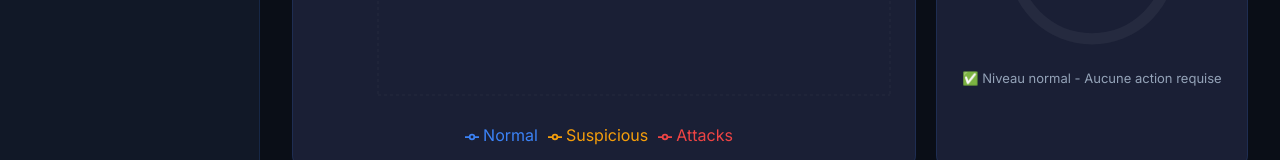
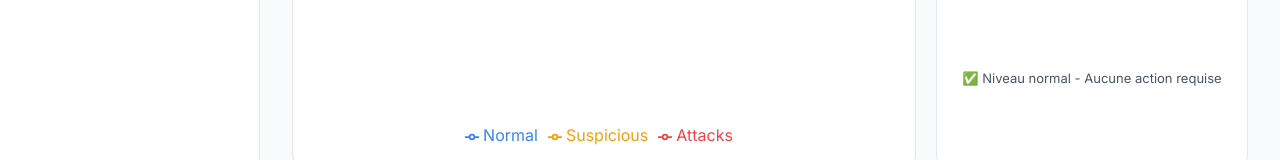
Before and after one commit to meedvfx/Network-Defense-System, a React (Vite) app in the folder dashboard/: page / in a window 1280 px wide. Shown: the part 478-638 px from the top of the page. Built offline with nearby package versions, Linux system fonts and the light colour scheme; no server answers.

Commit message:
Light Theme

```diff
--- a/dashboard/src/App.jsx
+++ b/dashboard/src/App.jsx
@@ -143,8 +143,9 @@ function TrafficChart({ data }) {
                 <XAxis dataKey="time" />
                 <YAxis />
                 <Tooltip
-                    contentStyle={{ background: '#1a1f35', border: '1px solid rgba(59,130,246,0.2)', borderRadius: '10px', fontSize: '12px' }}
-                    labelStyle={{ color: '#94a3b8' }}
+                    contentStyle={{ background: 'var(--bg-card)', border: '1px solid var(--border-color)', borderRadius: '10px', fontSize: '12px', color: 'var(--text-primary)' }}
+                    labelStyle={{ color: 'var(--text-secondary)' }}
+                    itemStyle={{ color: 'var(--text-primary)' }}
                 />
                 <Area type="monotone" dataKey="normal" stroke="#3b82f6" fill="url(#gradNormal)" strokeWidth={2} name="Normal" />
                 <Area type="monotone" dataKey="suspicious" stroke="#f59e0b" fill="transparent" strokeWidth={2} strokeDasharray="5 5" name="Suspicious" />
@@ -174,7 +175,8 @@ function AttackDistribution({ data }) {
                     ))}
                 </Pie>
                 <Tooltip
-                    contentStyle={{ background: '#1a1f35', border: '1px solid rgba(59,130,246,0.2)', borderRadius: '10px', fontSize: '12px' }}
+                    contentStyle={{ background: 'var(--bg-card)', border: '1px solid var(--border-color)', borderRadius: '10px', fontSize: '12px' }}
+                    itemStyle={{ color: 'var(--text-primary)' }}
                 />
                 <Legend
                     verticalAlign="bottom"
@@ -191,7 +193,7 @@ function AttackDistribution({ data }) {
 // ========================================
 function AttackMap({ markers }) {
     return (
-        <div className="map-container" style={{ position: 'relative', background: '#0d1117' }}>
+        <div className="map-container" style={{ position: 'relative', background: 'var(--bg-card)' }}>
             <div style={{
                 position: 'absolute', inset: 0,
                 display: 'flex', flexDirection: 'column', justifyContent: 'center', alignItems: 'center',
@@ -203,7 +205,7 @@ function AttackMap({ markers }) {
                     <div style={{ fontSize: '16px', fontWeight: 600, marginBottom: '4px' }}>
                         Carte des Attaques Mondiales
                     </div>
-                    <div style={{ fontSize: '13px', color: '#64748b' }}>
+                    <div style={{ fontSize: '13px', color: 'var(--text-secondary)' }}>
                         {markers.length} sources détectées • Leaflet s'activera avec npm install
                     </div>
                 </div>
@@ -214,8 +216,8 @@ function AttackMap({ markers }) {
                             borderRadius: '8px', fontSize: '12px', display: 'flex', alignItems: 'center', gap: '6px'
                         }}>
                             <Target size={12} color="#ef4444" />
-                            <span style={{ color: '#f1f5f9', fontWeight: 500 }}>{m.ip}</span>
-                            <span style={{ color: '#64748b' }}>— {m.city}, {m.country}</span>
+                            <span style={{ color: 'var(--text-primary)', fontWeight: 500 }}>{m.ip}</span>
+                            <span style={{ color: 'var(--text-secondary)' }}>— {m.city}, {m.country}</span>
                             <span style={{ color: '#ef4444', fontWeight: 600 }}>({m.alert_count})</span>
                         </div>
                     ))}
@@ -365,6 +367,7 @@ function DashboardOverview() {
         }
     }
 
+
     const applyInterface = async () => {
         const response = await fetchAPI('/detection/capture/interface', null, {
             method: 'POST',
@@ -410,7 +413,7 @@ function DashboardOverview() {
             </div>
 
             {captureMessage && (
-                <div className="panel" style={{ marginBottom: '16px', padding: '12px 16px', color: '#94a3b8' }}>
+                <div className="panel" style={{ marginBottom: '16px', padding: '12px 16px', color: 'var(--text-secondary)' }}>
                     {captureMessage}
                 </div>
             )}
@@ -462,7 +465,7 @@ function DashboardOverview() {
                     </div>
                     <ThreatScoreRing score={threatScore} />
                     <div style={{ textAlign: 'center', marginTop: '8px' }}>
-                        <div style={{ fontSize: '13px', color: '#94a3b8' }}>
+                        <div style={{ fontSize: '13px', color: 'var(--text-secondary)' }}>
                             {threatScore >= 0.7 ? '⚠️ Niveau élevé - Investigation requise' :
                                 threatScore >= 0.4 ? '🔵 Niveau modéré - Surveillance renforcée' :
                                     '✅ Niveau normal - Aucune action requise'}
@@ -601,7 +604,11 @@ function TrafficView() {
                             <CartesianGrid strokeDasharray="3 3" />
                             <XAxis dataKey="name" />
                             <YAxis />
-                            <Tooltip contentStyle={{ background: '#1a1f35', border: '1px solid rgba(59,130,246,0.2)', borderRadius: '10px' }} />
+                            <Tooltip
+                                contentStyle={{ background: 'var(--bg-card)', border: '1px solid var(--border-color)', borderRadius: '10px' }}
+                                itemStyle={{ color: 'var(--text-primary)' }}
+                                labelStyle={{ color: 'var(--text-secondary)' }}
+                            />
                             <Bar dataKey="count" fill="#3b82f6" radius={[4, 4, 0, 0]} />
                         </BarChart>
                     </ResponsiveContainer>
@@ -678,13 +685,13 @@ function ModelsView() {
                     <div className="panel-header">
                         <h3><Zap size={16} /> Architecture supervisée</h3>
                     </div>
-                    <div style={{ padding: '20px', fontSize: '13px', lineHeight: '1.8', color: '#94a3b8' }}>
-                        <strong style={{ color: '#f1f5f9' }}>MLP (Multi-Layer Perceptron)</strong><br />
+                    <div style={{ padding: '20px', fontSize: '13px', lineHeight: '1.8', color: 'var(--text-secondary)' }}>
+                        <strong style={{ color: 'var(--text-primary)' }}>MLP (Multi-Layer Perceptron)</strong><br />
                         • Input → Dense(256, ReLU) → BN → Dropout(0.3)<br />
                         • → Dense(128, ReLU) → BN → Dropout(0.3)<br />
                         • → Dense(64, ReLU) → BN → Dropout(0.2)<br />
                         • → Dense(n_classes, Softmax)<br /><br />
-                        <strong style={{ color: '#f1f5f9' }}>Métriques (v1.0.0)</strong><br />
+                        <strong style={{ color: 'var(--text-primary)' }}>Métriques (v1.0.0)</strong><br />
                         • Classes: DDoS, PortScan, BruteForce, DoS, Botnet, Web Attack, BENIGN<br />
                         • F1-Score moyen: 0.987<br />
                         • Entraîné sur CIC-IDS2017 + CIC-IDS2018
@@ -694,12 +701,12 @@ function ModelsView() {
                     <div className="panel-header">
                         <h3><Eye size={16} /> Autoencoder non-supervisé</h3>
                     </div>
-                    <div style={{ padding: '20px', fontSize: '13px', lineHeight: '1.8', color: '#94a3b8' }}>
-                        <strong style={{ color: '#f1f5f9' }}>Dense Autoencoder</strong><br />
+                    <div style={{ padding: '20px', fontSize: '13px', lineHeight: '1.8', color: 'var(--text-secondary)' }}>
+                        <strong style={{ color: 'var(--text-primary)' }}>Dense Autoencoder</strong><br />
                         • Encoder: Input → 64 → 32 → 16 → 8 (latent)<br />
                         • Decoder: 8 → 16 → 32 → 64 → Output<br />
                         • Loss: MSE (Mean Squared Error)<br /><br />
-                        <strong style={{ color: '#f1f5f9' }}>Détection d'anomalies</strong><br />
+                        <strong style={{ color: 'var(--text-primary)' }}>Détection d'anomalies</strong><br />
                         • Seuil dynamique: μ + 3σ<br />
                         • Calibré sur le percentile 99<br />
                         • Détecte les attaques 0-day et comportements déviants
--- a/dashboard/src/index.css
+++ b/dashboard/src/index.css
@@ -3,21 +3,21 @@
    ============================================ */
 
 :root {
-  /* Couleurs principales - Dark Cyber Theme */
-  --bg-primary: #0a0e17;
-  --bg-secondary: #111827;
-  --bg-card: #1a1f35;
-  --bg-card-hover: #1f2544;
-  --bg-glass: rgba(26, 31, 53, 0.85);
+  /* Couleurs principales - Light Theme */
+  --bg-primary: #f8fafc;        /* Slate-50 */
+  --bg-secondary: #ffffff;      /* White */
+  --bg-card: #ffffff;           /* White */
+  --bg-card-hover: #f1f5f9;     /* Slate-100 */
+  --bg-glass: rgba(255, 255, 255, 0.85);
 
-  /* Accents */
-  --accent-primary: #3b82f6;
-  --accent-cyan: #06b6d4;
-  --accent-purple: #8b5cf6;
-  --accent-green: #10b981;
-  --accent-orange: #f59e0b;
-  --accent-red: #ef4444;
-  --accent-pink: #ec4899;
+  /* Accents - Adjusted for Light Mode */
+  --accent-primary: #3b82f6;    /* Blue-500 */
+  --accent-cyan: #06b6d4;       /* Cyan-500 */
+  --accent-purple: #8b5cf6;     /* Violet-500 */
+  --accent-green: #10b981;      /* Emerald-500 */
+  --accent-orange: #f59e0b;     /* Amber-500 */
+  --accent-red: #ef4444;        /* Red-500 */
+  --accent-pink: #ec4899;       /* Pink-500 */
 
   /* Gradients */
   --gradient-primary: linear-gradient(135deg, #3b82f6, #8b5cf6);
@@ -26,18 +26,18 @@
   --gradient-warning: linear-gradient(135deg, #f59e0b, #f97316);
   --gradient-card: linear-gradient(180deg, rgba(59,130,246,0.05), transparent);
 
-  /* Texte */
-  --text-primary: #f1f5f9;
-  --text-secondary: #94a3b8;
-  --text-muted: #64748b;
+  /* Texte - Dark on Light */
+  --text-primary: #0f172a;      /* Slate-900 */
+  --text-secondary: #475569;    /* Slate-600 */
+  --text-muted: #94a3b8;        /* Slate-400 */
 
   /* Bordures */
-  --border-color: rgba(59, 130, 246, 0.15);
-  --border-glow: rgba(59, 130, 246, 0.3);
+  --border-color: #e2e8f0;      /* Slate-200 */
+  --border-glow: rgba(59, 130, 246, 0.4);
 
   /* Shadows */
-  --shadow-card: 0 4px 24px rgba(0, 0, 0, 0.3);
-  --shadow-glow: 0 0 30px rgba(59, 130, 246, 0.1);
+  --shadow-card: 0 4px 6px -1px rgba(0, 0, 0, 0.05), 0 2px 4px -1px rgba(0, 0, 0, 0.03);
+  --shadow-glow: 0 0 15px rgba(59, 130, 246, 0.15);
 
   /* Typography */
   --font-family: 'Inter', -apple-system, BlinkMacSystemFont, sans-serif;
```
